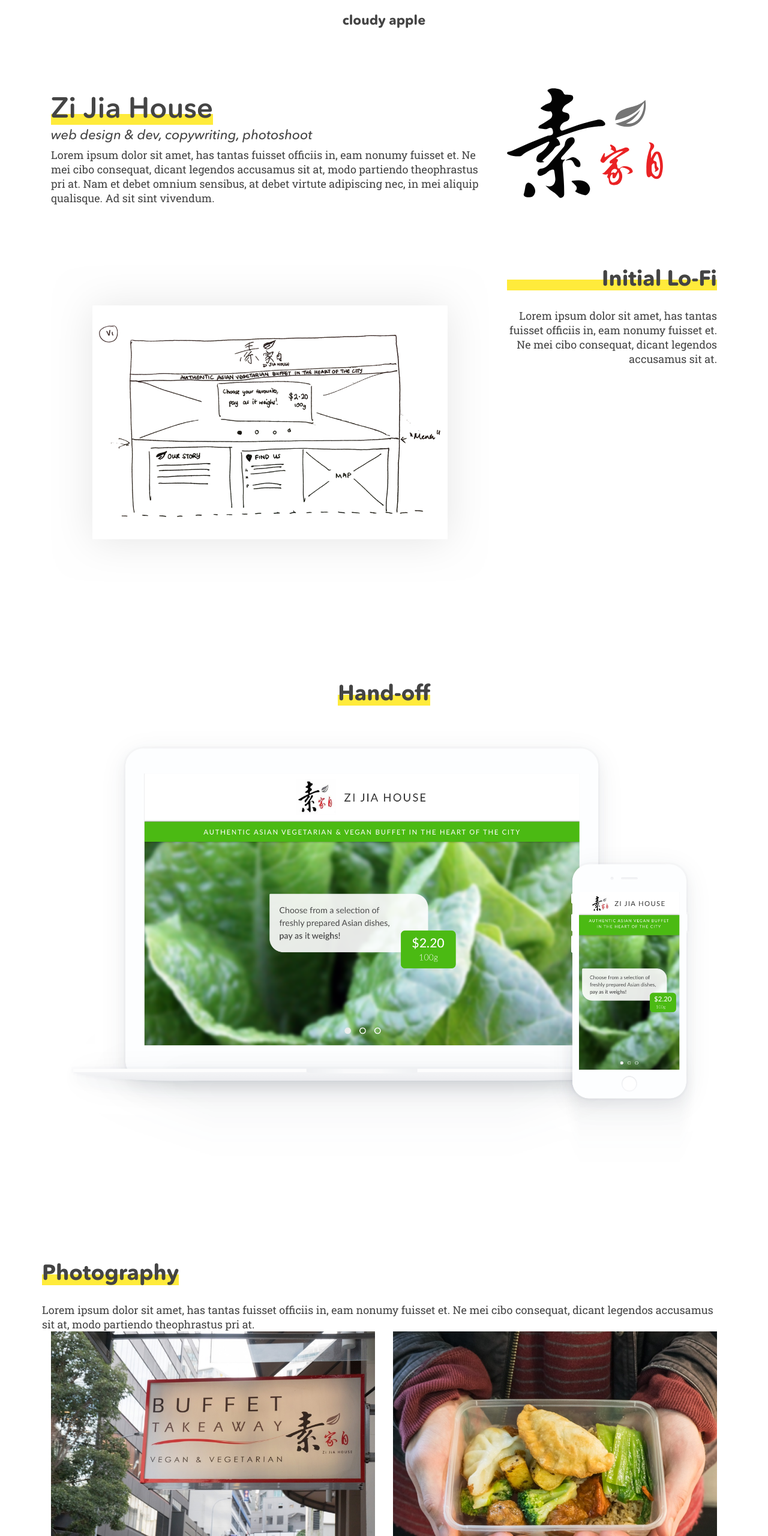
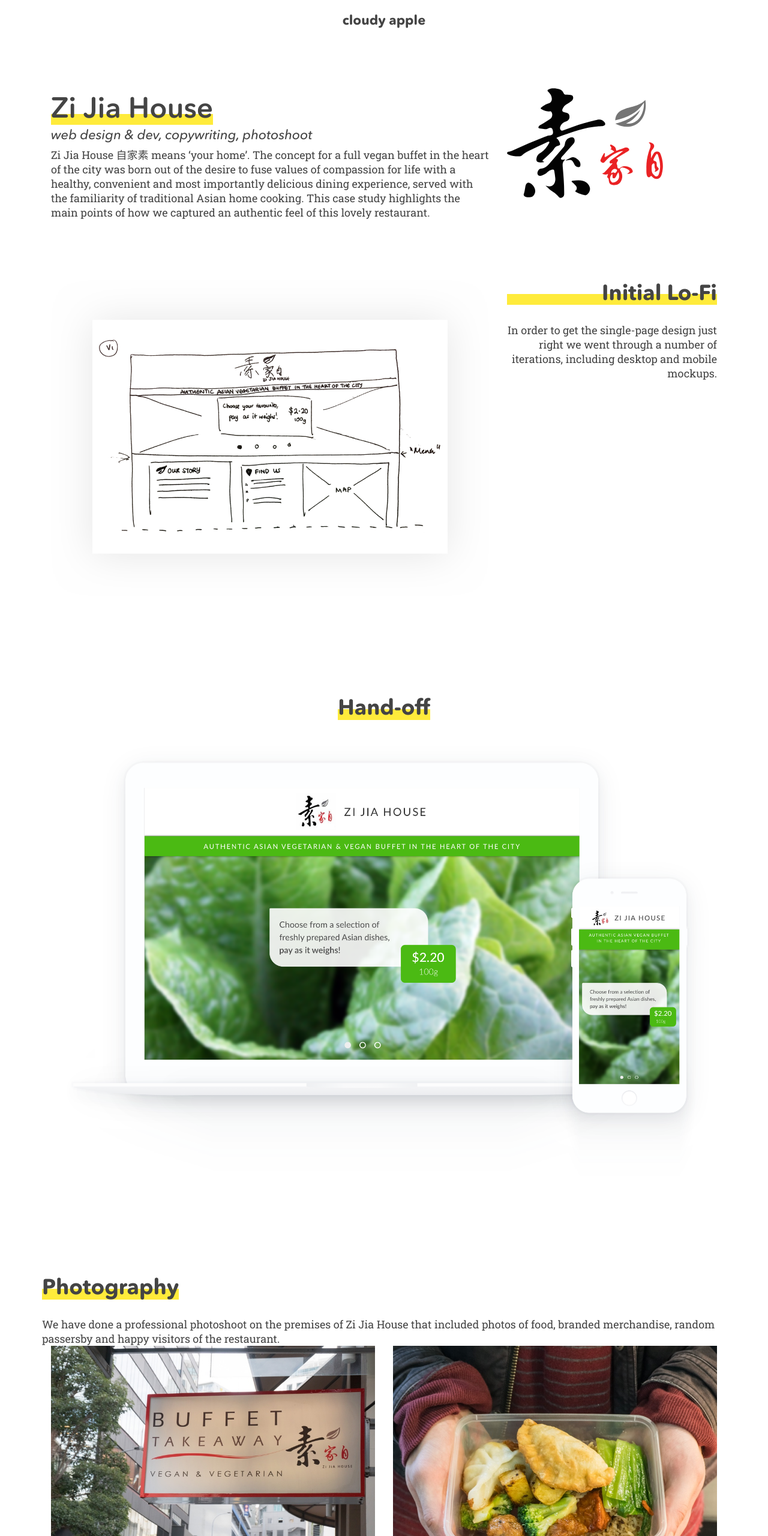
Before and after one commit to cloudyapple/cloudyapple, a plain HTML site: page zi-jia-house.html in a window 1280 px wide. Shown: the top 2560 px of the page at 60% size. Drawn offline with nearby package versions, Linux system fonts and the light colour scheme; a script that the page names is missing.

Commit message:
Added text

```diff
--- a/zi-jia-house.html
+++ b/zi-jia-house.html
@@ -47,7 +47,7 @@
 			<div class="col-md-8">
                             <h1><strong>Zi Jia House</strong></h1>
         <h5>web design &amp; dev, copywriting, photoshoot</h5>
-                <p>Lorem ipsum dolor sit amet, has tantas fuisset officiis in, eam nonumy fuisset et. Ne mei cibo consequat, dicant legendos accusamus sit at, modo partiendo theophrastus pri at. Nam et debet omnium sensibus, at debet virtute adipiscing nec, in mei aliquip qualisque. Ad sit sint vivendum.</p>
+                <p>Zi Jia House 自家素 means ‘your home’. The concept for a full vegan buffet in the heart of the city was born out of the desire to fuse values of compassion for life with a healthy, convenient and most importantly delicious dining experience, served with the familiarity of traditional Asian home cooking. This case study highlights the main points of how we captured an authentic feel of this lovely restaurant.</p>
 			</div>
 			<div class="col-md-4">
 				<img width="100%" src="media/zi-jia/Zi%20Jia%20House%20logo.svg" style="max-width:260px;">
@@ -60,7 +60,7 @@
 			</div>
 			<div class="col-md-4 text-right">
                 <h2><strong class="strong-extended">Initial Lo-Fi</strong></h2>
-                <p>Lorem ipsum dolor sit amet, has tantas fuisset officiis in, eam nonumy fuisset et. Ne mei cibo consequat, dicant legendos accusamus sit at.
+                <p>In order to get the single-page design just right we went through a number of iterations, including desktop and mobile mockups.
 </p>
 			</div>
 		</div>
@@ -73,7 +73,7 @@
 		</div>
         <div class="row block img-100">
             <h2 class="text-center"><strong class="strong">Photography</strong></h2>
-            <p>Lorem ipsum dolor sit amet, has tantas fuisset officiis in, eam nonumy fuisset et. Ne mei cibo consequat, dicant legendos accusamus sit at, modo partiendo theophrastus pri at.</p>
+            <p>We have done a professional photoshoot on the premises of Zi Jia House that included photos of food, branded merchandise, random passersby and happy visitors of the restaurant.</p>
 
 <div class="col-6"><img src="media/zi-jia/JDV04801@2x.jpg"></div>
 <div class="col-6"><img src="media/zi-jia/JDV04881@2x.jpg"></div>
@@ -86,8 +86,8 @@
 				<img width="100%" src="media/zi-jia/Group%2011@2x.png">
 			</div>
 			<div class="col-md-4 text-right">
-                <h2><strong class="strong-extended">Initial Lo-Fi</strong></h2>
-                <p>Lorem ipsum dolor sit amet, has tantas fuisset officiis in, eam nonumy fuisset et. Ne mei cibo consequat, dicant legendos accusamus sit at.
+                <h2><strong class="strong-extended">Copywriting</strong></h2>
+                <p>To give visitors a genuine homely feel of the restaurant we had an interview with one of the founders to get a first-hand experience of the story behind Zi Jia House.
 </p>
 			</div>
 		</div>
```
